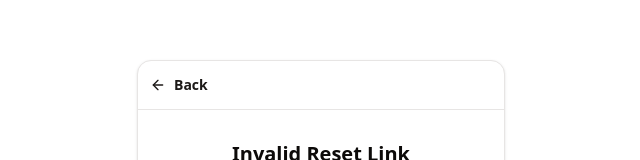
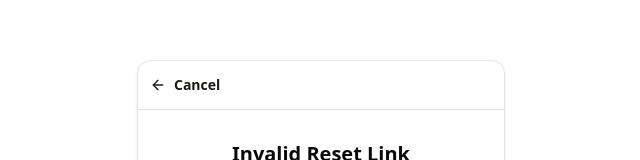
Before and after one commit to nimbusdotstorage/Nimbus, a Next.js app in the folder apps/web/: page /reset-password in a window 1280 px wide. Shown: the part 184-344 px from the top of the page, without its empty margins (319-959 px from the left). Built offline with nearby package versions, Linux system fonts and the light colour scheme.

Commit message:
fix: update navigation links in authentication forms

```diff
--- a/apps/web/components/auth/forgot-password-form.tsx
+++ b/apps/web/components/auth/forgot-password-form.tsx
@@ -37,7 +37,7 @@ export function ForgotPasswordForm({ ...props }: ComponentProps<"div">) {
 				<CardHeader className="overflow-x-hidden">
 					<div className="-mx-6 flex flex-row items-center justify-start border-b">
 						<Button className="cursor-pointer rounded-none px-6 py-6 font-semibold" variant="link" asChild>
-							<Link href="/">
+							<Link href="/signin">
 								<ArrowLeft />
 								Back
 							</Link>
--- a/apps/web/components/auth/reset-password-form.tsx
+++ b/apps/web/components/auth/reset-password-form.tsx
@@ -50,7 +50,7 @@ export function ResetPasswordForm({ ...props }: ComponentProps<"div">) {
 							<Button className="cursor-pointer rounded-none px-6 py-6 font-semibold" variant="link" asChild>
 								<Link href="/">
 									<ArrowLeft />
-									Back
+									Cancel
 								</Link>
 							</Button>
 						</div>
@@ -119,7 +119,7 @@ export function ResetPasswordForm({ ...props }: ComponentProps<"div">) {
 								aria-invalid={!!errors.password}
 								autoComplete="new-password"
 							/>
-							<FieldError error={errors.password?.message} />
+							<FieldError error={errors.password?.message as string} />
 						</div>
 
 						<div className="space-y-2">
@@ -135,7 +135,7 @@ export function ResetPasswordForm({ ...props }: ComponentProps<"div">) {
 								aria-invalid={!!errors.confirmPassword}
 								autoComplete="new-password"
 							/>
-							<FieldError error={errors.confirmPassword?.message} />
+							<FieldError error={errors.confirmPassword?.message as string} />
 						</div>
 
 						<Button type="submit" className="mt-2 w-full cursor-pointer" disabled={isLoading}>
```
